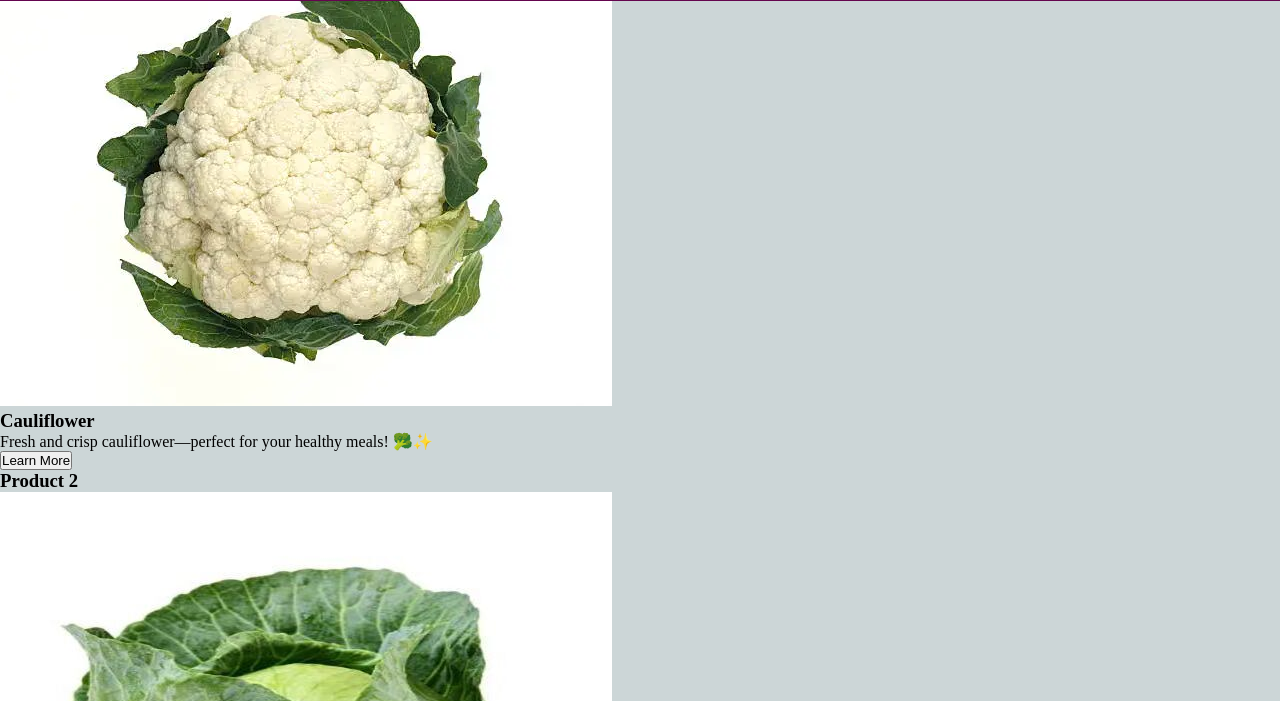
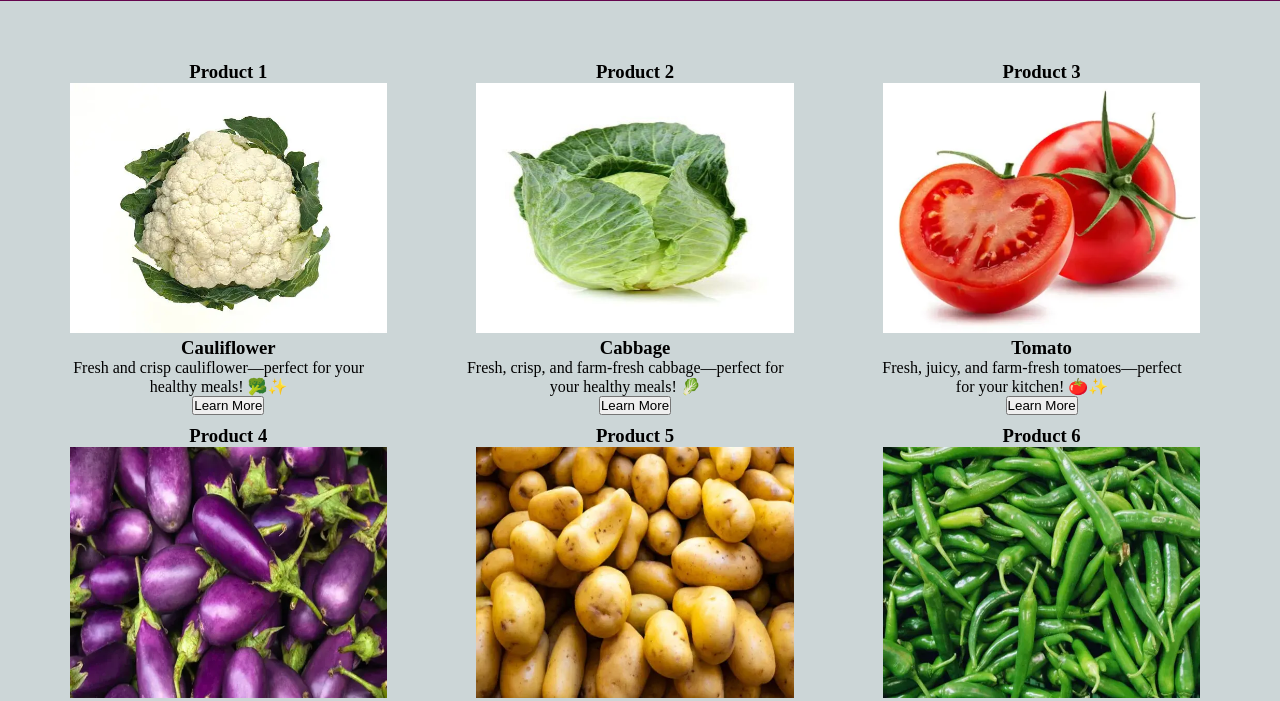
Before and after one commit to Sadit001/mid_practical_mis, a plain HTML site: page product.html in a window 1280 px wide. Shown: the part 99-800 px from the top of the page. Drawn offline with Linux system fonts and the light colour scheme; a web font is replaced by a local one.

Commit message:
js for learn more button and css for product

```diff
--- a/style.css
+++ b/style.css
@@ -83,3 +83,23 @@
     font-weight: 400;
     font-style: normal;
   }
+  .grid{
+    display: grid;
+    grid-template-columns: repeat(3, 1fr);
+    gap: 10px;
+    padding: 10px;
+    margin-top: 150px;
+    text-align: center;
+    margin-left: 20px;
+    margin-right: 30px;
+    margin-bottom: 100px;
+  }
+
+  .grid img {
+    width: 80%;
+    height: auto;
+  }
+  .grid p {
+    width: 80%;
+    margin-left: 30px;
+  }
--- a/style.js
+++ b/style.js
@@ -0,0 +1,3 @@
+function learnMore(productName) {
+    alert(` ${productName}`);
+}
```
